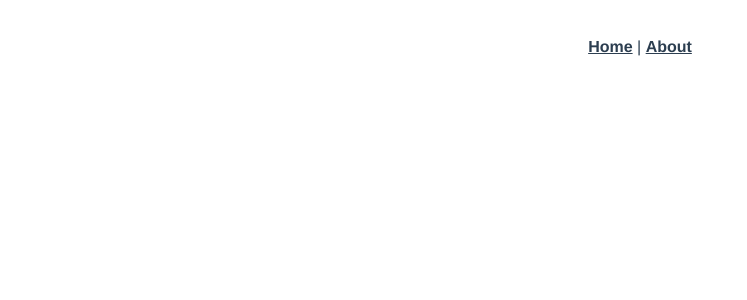
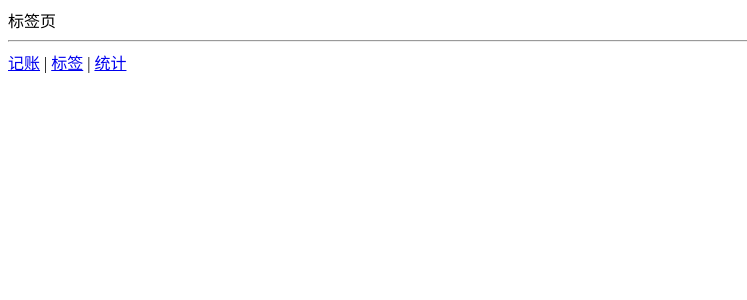
Before and after one commit to Guang-Yu6/tally-5, a Vue app: page /#/labels in a window 1280 px wide. Shown: the top 300 px of the page, without its empty margins (0-747 px from the left). Built offline with nearby package versions, Linux system fonts and the light colour scheme.

Commit message:
创建三个页面

```diff
--- a/src/App.vue
+++ b/src/App.vue
@@ -1,10 +1,14 @@
 <template>
-  <div id="app">
-    <div id="nav">
-      <router-link to="/">Home</router-link> |
-      <router-link to="/about">About</router-link>
+  <div>
+    <router-view/>
+    <hr/>
+    <div>
+      <router-link to="/money" >记账</router-link>
+      |
+        <router-link to="labels" >标签</router-link>
+      |
+          <router-link to="statistics" >统计</router-link>
     </div>
-    <router-view/>
   </div>
 </template>
 
--- a/src/main.ts
+++ b/src/main.ts
@@ -7,7 +7,7 @@
 Vue.config.productionTip = false
 
 new Vue({
-  router,
+  router:router,
   store,
   render: h => h(App)
 }).$mount('#app')
--- a/src/router/index.ts
+++ b/src/router/index.ts
@@ -1,23 +1,29 @@
 import Vue from 'vue'
-import VueRouter, { RouteConfig } from 'vue-router'
-import Home from '../views/Home.vue'
+import VueRouter from 'vue-router'
 
-Vue.use(VueRouter)
+import Money from '@/views/Money.vue';
+import Labels from '@/views/Labels.vue';
+import Statistics from '@/views/Statistics.vue';
 
-const routes: Array<RouteConfig> = [
+Vue.use(VueRouter);
+
+const routes = [
   {
     path: '/',
-    name: 'Home',
-    component: Home
+    redirect:'/money'
   },
   {
-    path: '/about',
-    name: 'About',
-    // route level code-splitting
-    // this generates a separate chunk (about.[hash].js) for this route
-    // which is lazy-loaded when the route is visited.
-    component: () => import(/* webpackChunkName: "about" */ '../views/About.vue')
-  }
+    path:'/money',
+    component:Money
+  },
+  {
+    path:'/labels',
+    component: Labels
+  },
+  {
+    path: '/statistics',
+    component: Statistics
+  },
 ]
 
 const router = new VueRouter({
--- /dev/null
+++ b/src/views/Labels.vue
@@ -0,0 +1,13 @@
+<template>
+<div>标签页</div>
+</template>
+
+<script lang="ts">
+export default {
+name: "Labels"
+}
+</script>
+
+<style lang="scss" scoped>
+
+</style>
--- /dev/null
+++ b/src/views/Money.vue
@@ -0,0 +1,13 @@
+<template>
+<div>主页</div>
+</template>
+
+<script lang="ts">
+export default {
+name: "Money"
+}
+</script>
+
+<style lang="scss" scoped>
+
+</style>
--- /dev/null
+++ b/src/views/Statistics.vue
@@ -0,0 +1,13 @@
+<template>
+<div>统计</div>
+</template>
+
+<script lang="ts">
+export default {
+name: "Statistics"
+}
+</script>
+
+<style lang="scss" scoped>
+
+</style>
```
